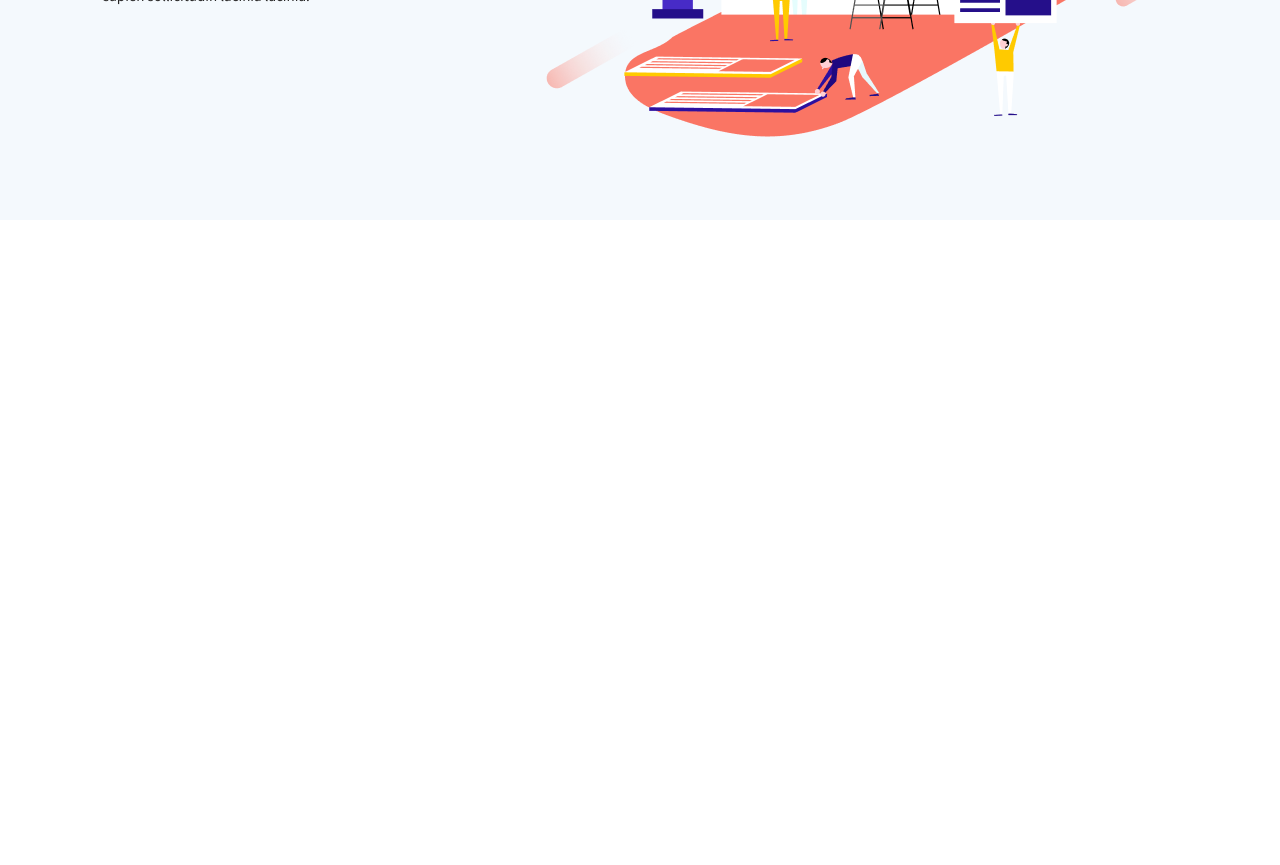
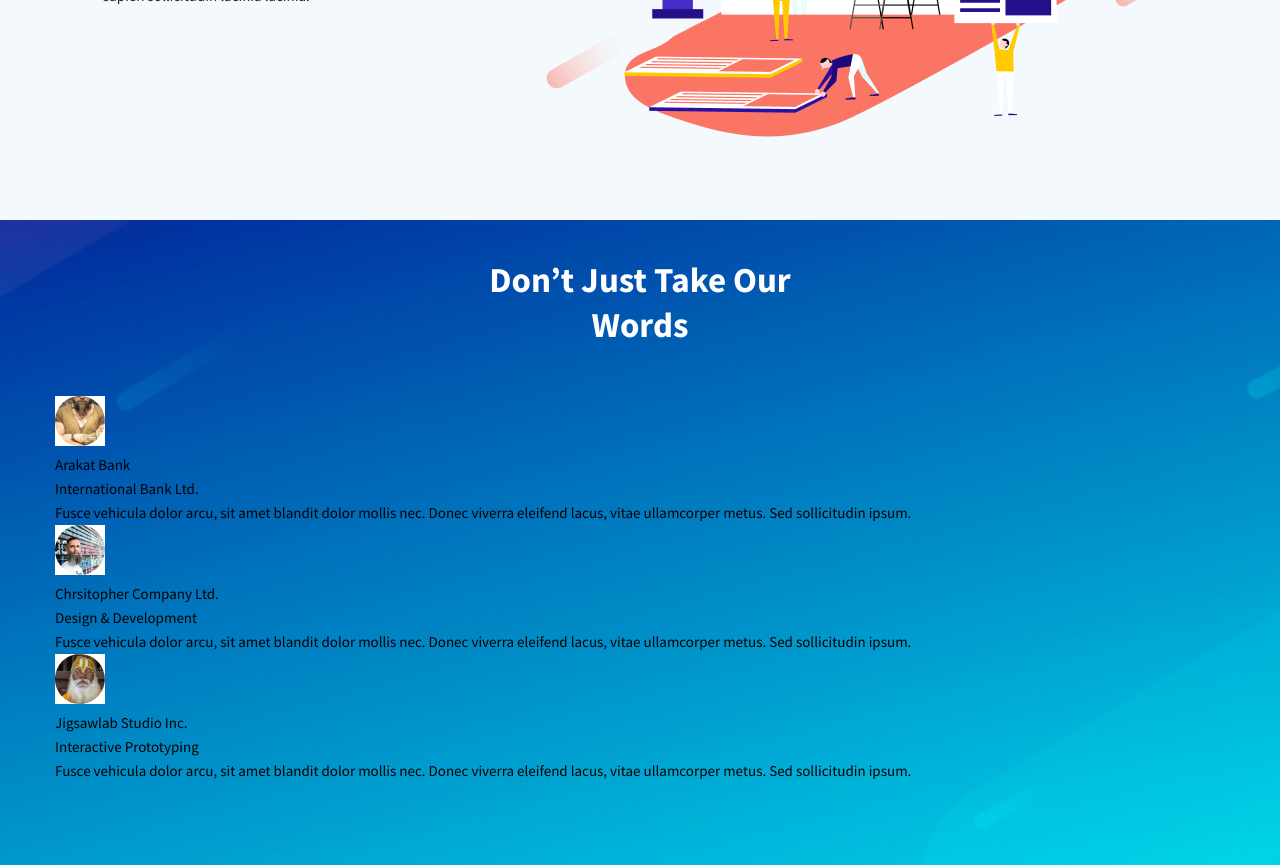
Before and after one commit to Nielll951/MartaUp, a plain HTML site: page index.html in a window 1280 px wide. Shown: the part 3048-3913 px from the top of the page. Before the commit the page ends 3268 px from the top, so only its background shows below. Drawn offline with nearby package versions, Linux system fonts and the light colour scheme.

Commit message:
defined some elements for section reviews

```diff
--- a/css/style.css
+++ b/css/style.css
@@ -247,4 +247,31 @@ a {
    margin: 12px 0;
 }
 
-.advantages-box__images {}
+.reviews {
+   background-image: url(../images/reviews-bg.jpg);
+   background-repeat: no-repeat;
+   background-position: top center;
+   background-size: cover;
+   padding: 38px 0 82px;
+}
+
+.reviews__title {
+   color: #fff;
+   margin: 0 auto 48px;
+   max-width: 384px;
+
+}
+
+.reviews__items {}
+
+.reviews__item {}
+
+.reviews__item-head {}
+
+.reviews__item-info {}
+
+.reviews__item-name {}
+
+.reviews__item-position {}
+
+.reviews__item-text {}
--- a/index.html
+++ b/index.html
@@ -237,6 +237,54 @@
             </div>
          </div>
       </section>
+      <section class="reviews">
+         <div class="container">
+            <div class="reviews__title title">
+               Don’t Just Take Our Words
+            </div>
+            <div class="reviews__items">
+               <div class="reviews__item">
+                  <div class="reviews__item-head">
+                     <img src="images/rev-1.jpg" alt="">
+                     <div class="reviews__item-info">
+                        <div class="reviews__item-name">Arakat Bank</div>
+                        <div class="reviews__item-position">International Bank Ltd.</div>
+                     </div>
+                  </div>
+                  <div class="reviews__item-text">
+                     Fusce vehicula dolor arcu, sit amet blandit dolor mollis nec. Donec viverra eleifend lacus, vitae
+                     ullamcorper metus. Sed sollicitudin ipsum.
+                  </div>
+               </div>
+               <div class="reviews__item">
+                  <div class="reviews__item-head">
+                     <img src="images/rev-2.jpg" alt="">
+                     <div class="reviews__item-info">
+                        <div class="reviews__item-name">Chrsitopher Company Ltd.</div>
+                        <div class="reviews__item-position">Design & Development</div>
+                     </div>
+                  </div>
+                  <div class="reviews__item-text">
+                     Fusce vehicula dolor arcu, sit amet blandit dolor mollis nec. Donec viverra eleifend lacus, vitae
+                     ullamcorper metus. Sed sollicitudin ipsum.
+                  </div>
+               </div>
+               <div class="reviews__item">
+                  <div class="reviews__item-head">
+                     <img src="images/rev-3.jpg" alt="">
+                     <div class="reviews__item-info">
+                        <div class="reviews__item-name">Jigsawlab Studio Inc.</div>
+                        <div class="reviews__item-position">Interactive Prototyping</div>
+                     </div>
+                  </div>
+                  <div class="reviews__item-text">
+                     Fusce vehicula dolor arcu, sit amet blandit dolor mollis nec. Donec viverra eleifend lacus, vitae
+                     ullamcorper metus. Sed sollicitudin ipsum.
+                  </div>
+               </div>
+            </div>
+         </div>
+      </section>
    </main>
    <script src="https://ajax.googleapis.com/ajax/libs/jquery/3.5.1/jquery.min.js"></script>
    <script src="js/slick.min.js"></script>
```
Also changed, not shown: images/rev-1.jpg (added), images/rev-2.jpg (added), images/rev-3.jpg (added), images/reviews-bg.jpg (added).
